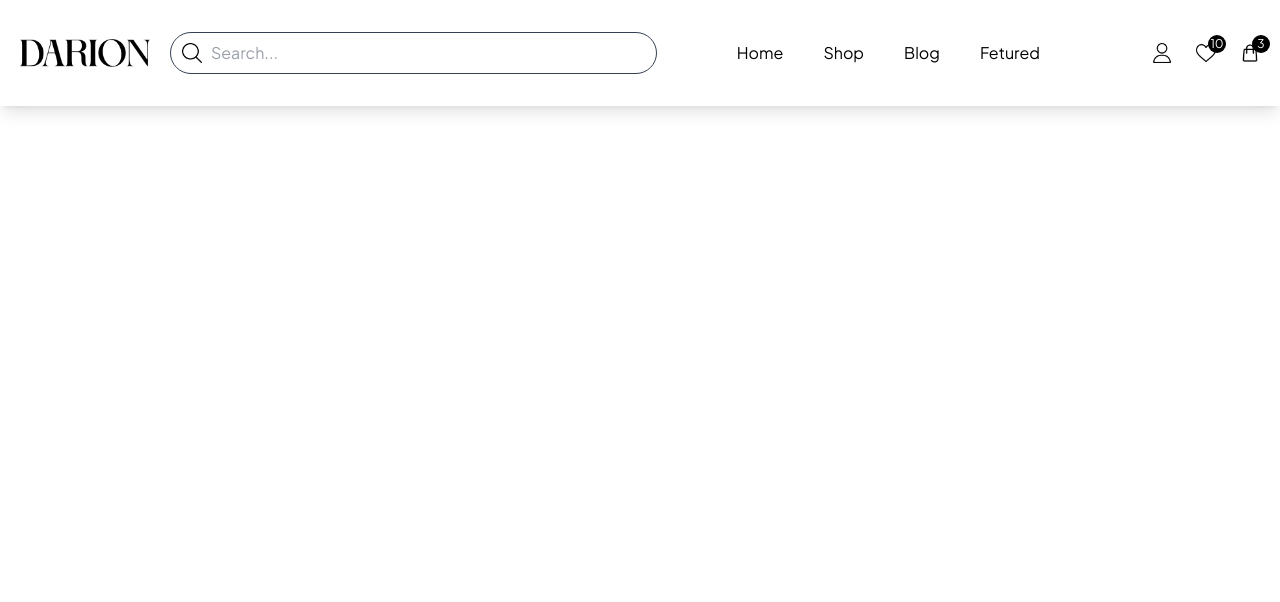
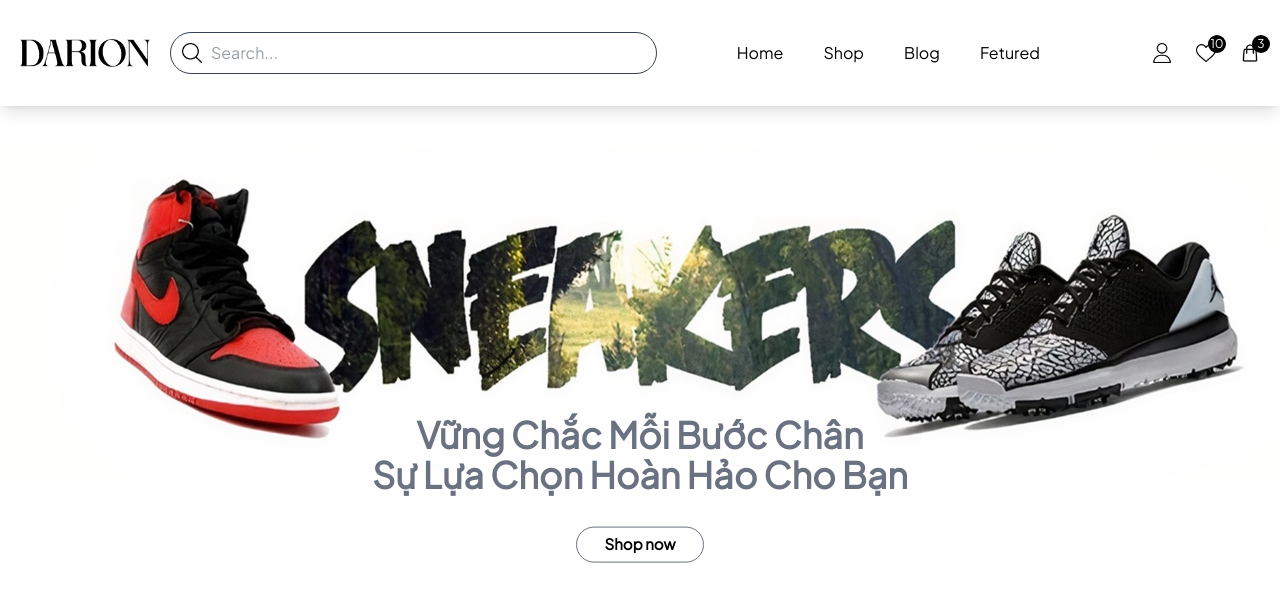
Before and after one commit to trantuananh-17/Ecommerce_Shoes_Client, a React (Vite) app: page / in a window 1280 px wide. Shown: the top 602 px of the page. Built offline with nearby package versions, Linux system fonts and the light colour scheme; no server answers.

Commit message:
banner ui

```diff
--- /dev/null
+++ b/src/components/user/Landing/Banner.tsx
@@ -0,0 +1,31 @@
+import { NavLink } from "react-router-dom";
+import banner from "../../../assets/images/banner.jpg";
+
+const Banner = () => {
+  return (
+    <section className="relative pt-[41.667%] overflow-hidden">
+      <img
+        className="animate-zoomIn image absolute inset-0 max-h-[760px]"
+        src={banner}
+        alt=""
+      />
+
+      <div className="absolute w-full top-8/10 left-1/2 -translate-x-1/2 -translate-y-8/10 text-center">
+        <h2 className="text-xl lg:text-4xl font-bold text-gray-500 lg:leading-10 animate-slideInLeft">
+          Vững Chắc Mỗi Bước Chân <br />
+          Sự Lựa Chọn Hoàn Hảo Cho Bạn
+        </h2>
+        {/* Confidence in Every Step – The Perfect Choice for You */}
+        <NavLink
+          style={{ animationDelay: "0.3s" }}
+          to="/"
+          className="animate-slideInLeft  mt-4 lg:mt-8 h-9 border border-gray-500 px-7 inline-flex items-center font-semibold text-black rounded-full text-[15px] hover:bg-gray-400 hover:text-white transition-all duration-300"
+        >
+          Shop now
+        </NavLink>
+      </div>
+    </section>
+  );
+};
+
+export default Banner;
--- a/src/index.css
+++ b/src/index.css
@@ -11,6 +11,31 @@
   --breakpoint-sm: 768px;
   --breakpoint-md: 1024px;
   --breakpoint-lg: 1280px;
+
+  --animate-zoomIn: zoomIn 0.8s ease-out;
+  --animate-slideInLeft: slideInLeft 0.8s ease-out backwards;
+
+  @keyframes zoomIn {
+    0% {
+      opacity: 0;
+      transform: scale(1.2);
+    }
+    100% {
+      opacity: 1;
+      transform: scale(1);
+    }
+  }
+
+  @keyframes slideInLeft {
+    0% {
+      opacity: 0;
+      transform: translateX(-150px);
+    }
+    100% {
+      opacity: 1;
+      transform: translateX(0);
+    }
+  }
 }
 
 body {
--- a/src/pages/user/LandingPage.tsx
+++ b/src/pages/user/LandingPage.tsx
@@ -1,9 +1,11 @@
+import Banner from "../../components/user/Landing/Banner";
 import Header from "../../components/user/Shared/Header";
 
 const LandingPage = () => {
   return (
     <div className="wrap">
       <Header />
+      <Banner />
     </div>
   );
 };
```
Also changed, not shown: src/assets/images/banner.jpg (added), src/assets/images/banner.png (added).
